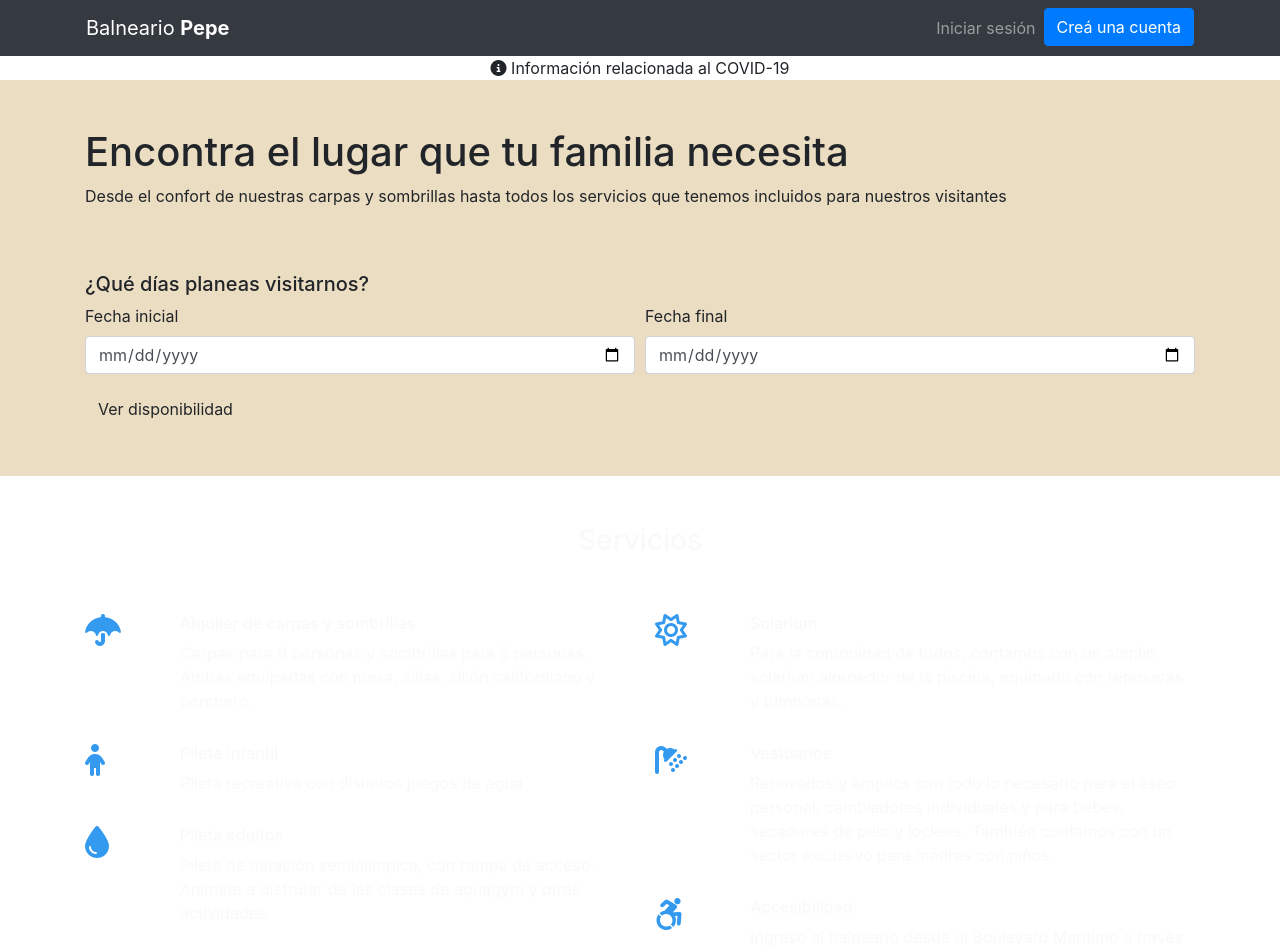
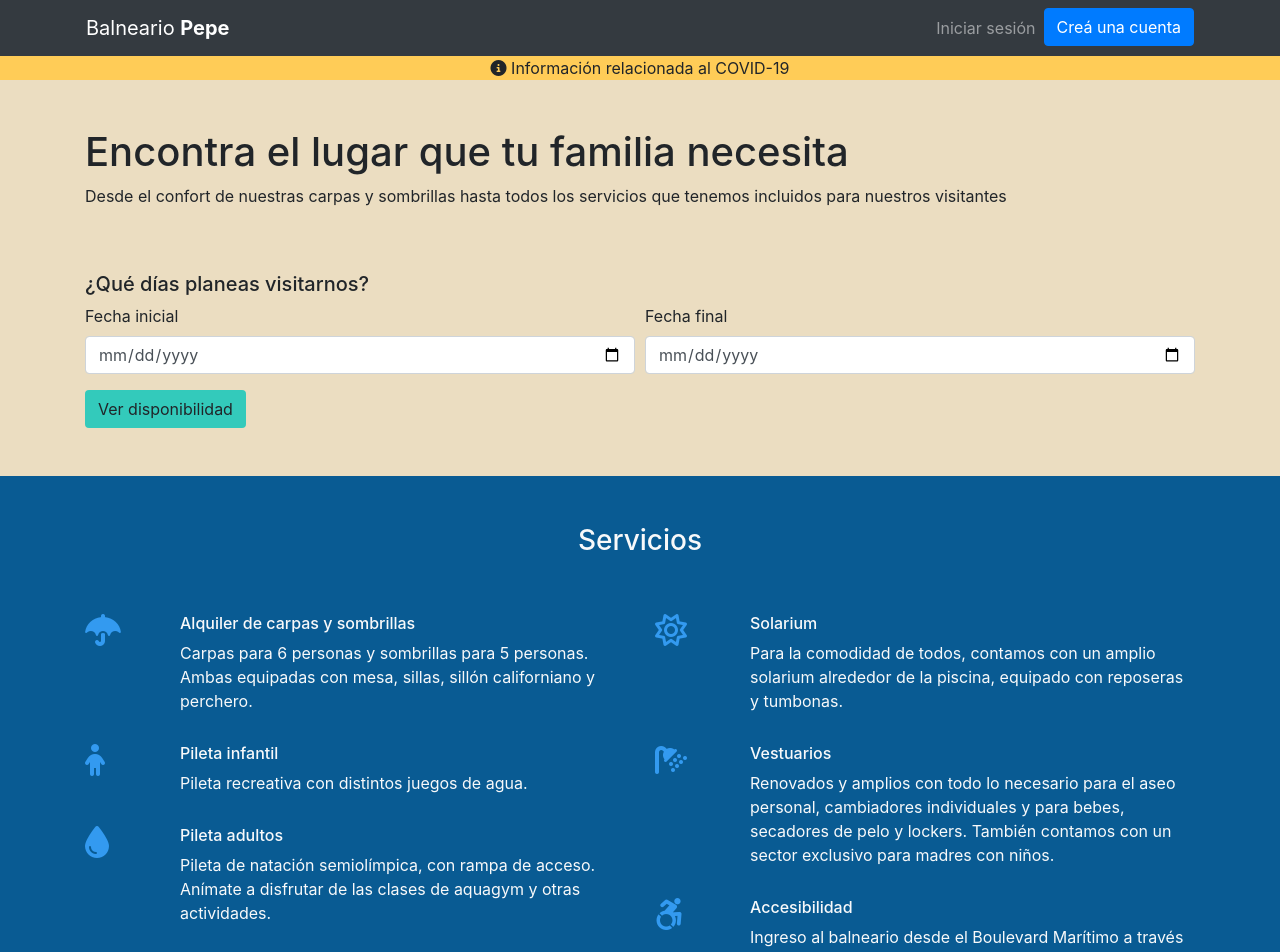
Before and after one commit to BealeStBluesBoy/balneario-frontend, an Angular app: page /home in a window 1280 px wide. Shown: the top 952 px of the page. Built offline with nearby package versions, Linux system fonts and the light colour scheme.

Commit message:
Agregar colores globales eliminados por error

```diff
--- a/src/styles.css
+++ b/src/styles.css
@@ -2,3 +2,23 @@
 .bg-sand {
   background-color: #ebddc1;
 }
+
+.bg-sand {
+  background-color: #ebddc1;
+}
+
+.bg-azulclaro {
+  background-color: #095B93;
+}
+
+.bg-cel {
+  background-color: #489AC2;
+}
+
+.bg-w2 {
+  background-color: #FFCC57;
+}
+
+.btn-cel {
+  background-color: #33cabb;
+}
```
